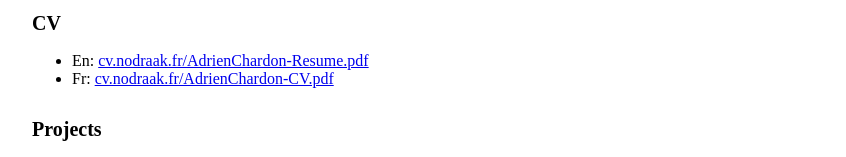
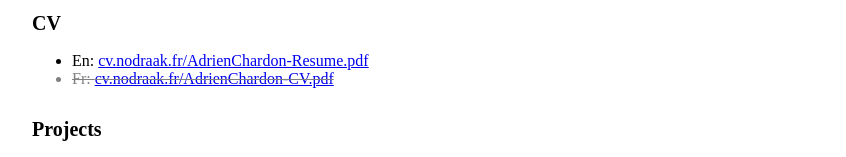
Before and after one commit to Nodraak/CV, a plain HTML site: page static/index.html in a window 1280 px wide. Shown: the part 121-278 px from the top of the page, without its empty margins (208-1054 px from the left). Drawn offline with Linux system fonts and the light colour scheme.

Commit message:
static: disable link to French CV

```diff
--- a/static/index.html
+++ b/static/index.html
@@ -34,7 +34,7 @@
     <h2>CV</h2>
     <ul>
         <li>En: <a href="https://cv.nodraak.fr/en.pdf">cv.nodraak.fr/AdrienChardon-Resume.pdf</a></li>
-        <li>Fr: <a href="https://cv.nodraak.fr/fr.pdf">cv.nodraak.fr/AdrienChardon-CV.pdf</a></li>
+        <li style="color:gray; text-decoration:line-through;">Fr: <a href="https://cv.nodraak.fr/fr.pdf">cv.nodraak.fr/AdrienChardon-CV.pdf</a></li>
     </ul>
 
     <h2>Projects</h2>
```
